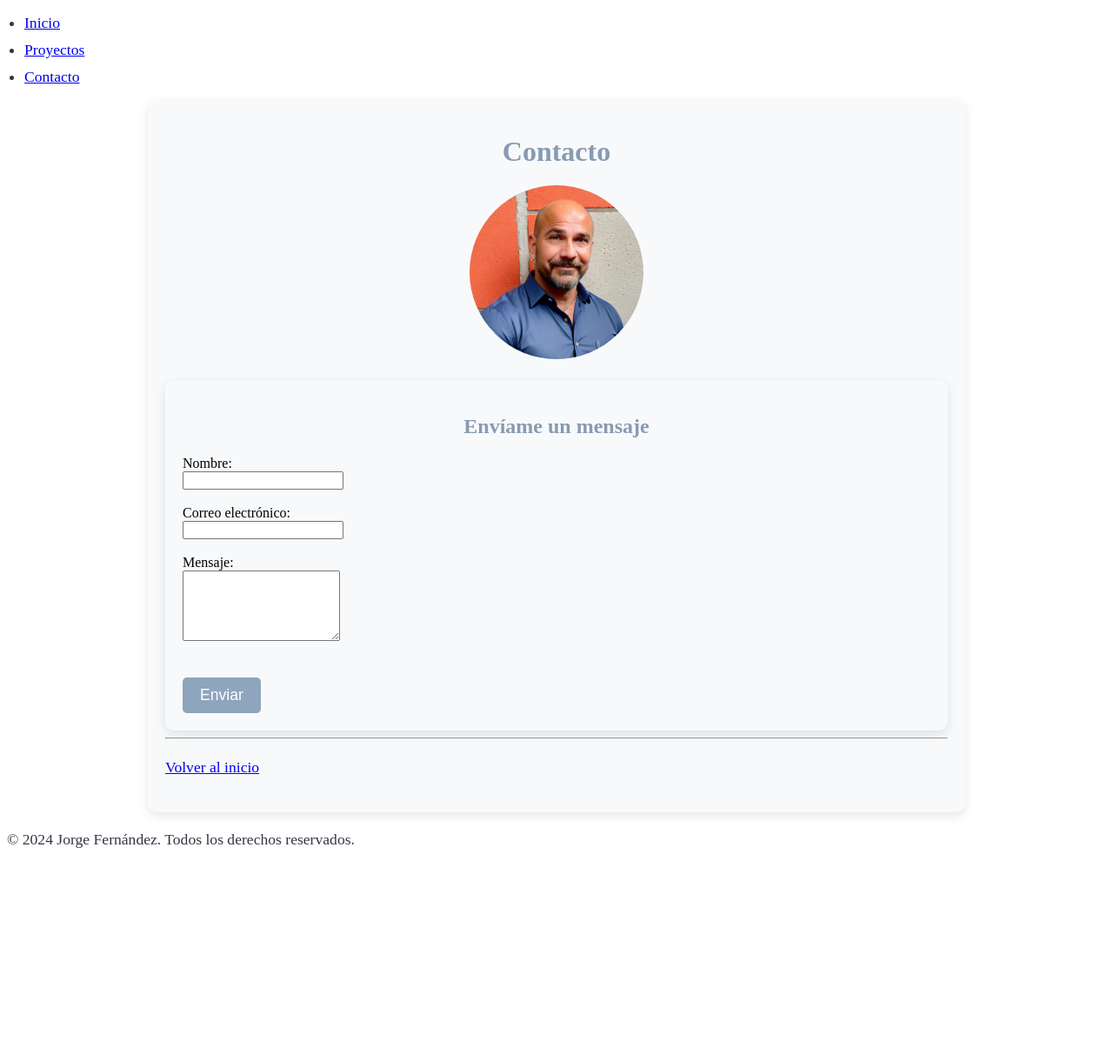
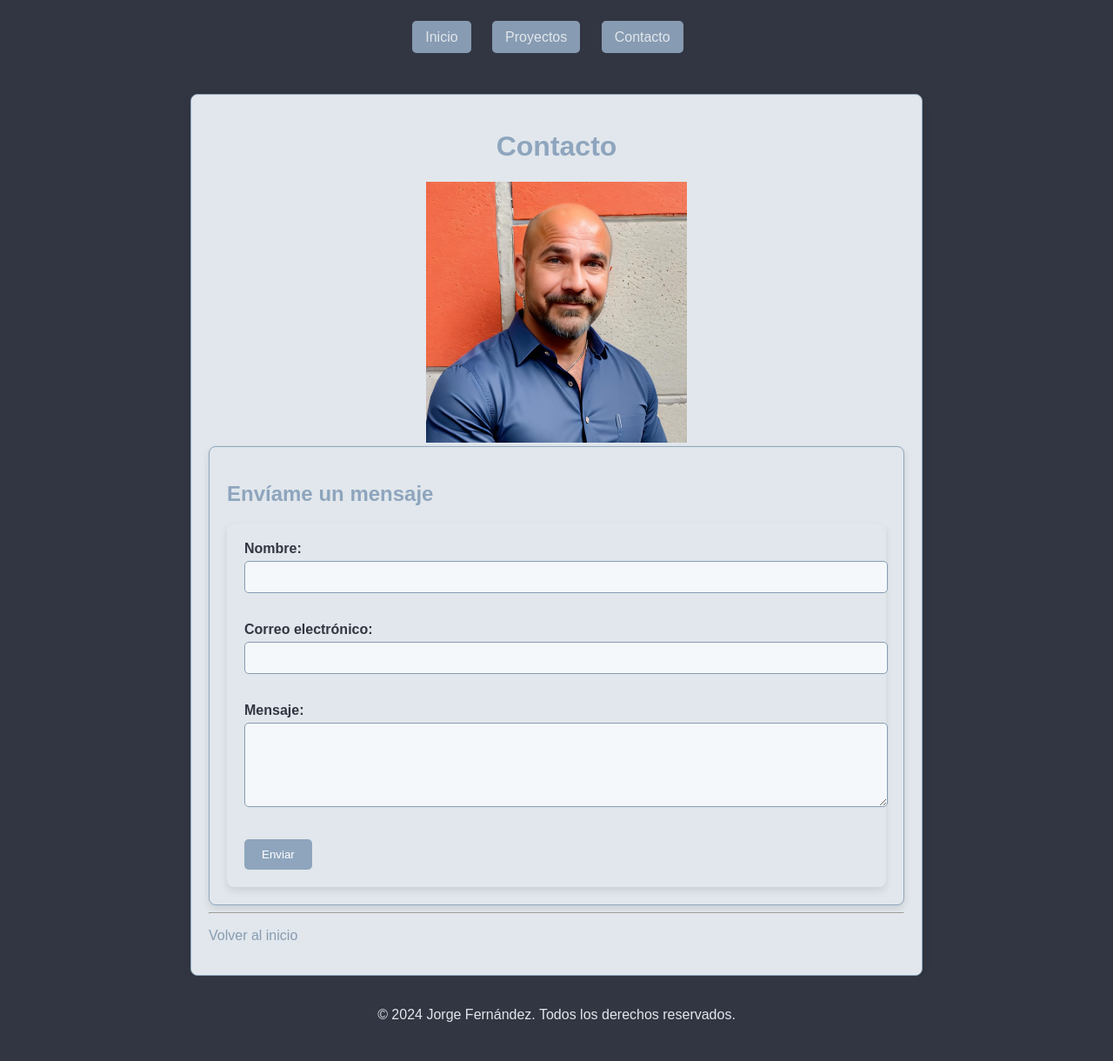
Before and after one commit to joferte84/joferte84.github.io, a Jekyll site: the page built from contact.md, in a window 1280 px wide. Shown: the whole page at 87% size. Built offline with Jekyll 4.4.1, drawn with Linux system fonts in a browser that asks for light colours; before the commit the page ends 997 px from its top, so only the background shows below that.

Commit message:
Update style.css

```diff
--- a/assets/css/style.css
+++ b/assets/css/style.css
@@ -1,60 +1,105 @@
-/* Ajuste de imagen y contenedor */
+/* Estilo para centrar el contenido y darle espacio */
 .container {
-    max-width: 900px;
-    margin: 0 auto;
-    padding: 20px;
-    background-color: #f8f9fa; /* Fondo claro */
-    border-radius: 10px;
-    box-shadow: 0 4px 12px rgba(0, 0, 0, 0.1); /* Sombra suave */
+    max-width: 800px;
+    margin: 0 auto; /* Centra el contenedor horizontalmente */
+    padding: 20px; /* Añade espacio alrededor del contenido */
+    background-color: #e1e7ec; /* Fondo Mystic para enmarcar */
+    border: 1px solid #8ea5bd; /* Borde Nepal */
+    border-radius: 8px; /* Bordes redondeados */
+    box-shadow: 0 4px 8px rgba(0, 0, 0, 0.1); /* Sombra ligera */
+    color: #323642; /* Color de texto Tuna para contraste */
 }
 
-/* Estilo de la imagen */
-.container img {
-    border-radius: 50%;
-    width: 200px;
-    height: auto;
-    margin-bottom: 20px;
+body {
+    font-family: Arial, sans-serif;
+    background-color: #323642; /* Fondo principal Tuna */
+    color: #e1e7ec; /* Color del texto general fuera del contenedor */
 }
 
-/* Estilo de los títulos */
 h1, h2, h3 {
-    color: #879bb2; /* Color Bali Hai */
-    text-align: center;
-    font-weight: bold;
-    margin-bottom: 20px;
+    color: #8ea5bd; /* Títulos con el color Nepal */
 }
 
-/* Estilo del texto */
-p {
-    color: #323642; /* Color Tuna */
-    line-height: 1.6;
-    font-size: 1.1em;
-    text-align: justify;
+a {
+    color: #879bb2; /* Enlaces con Bali Hai */
+    text-decoration: none;
 }
 
-/* Sección de habilidades */
-ul {
-    padding-left: 20px;
+a:hover {
+    color: #8ea5bd; /* Enlaces al pasar el cursor, Nepal */
 }
 
-ul li {
-    color: #323642; /* Texto más oscuro */
-    font-size: 1.1em;
-    margin-bottom: 10px;
+nav {
+    background-color: #323642; /* Fondo del menú Tuna */
+    padding: 10px;
+    text-align: center;
 }
 
-/* Estilo del botón de contacto */
-button {
-    background-color: #8ea5bd;
-    color: #fff;
+nav ul {
+    list-style-type: none;
+    padding: 0;
+}
+
+nav ul li {
+    display: inline;
+    margin-right: 20px;
+}
+
+nav ul li a {
+    color: #e1e7ec; /* Color de los enlaces del menú Mystic */
+    background-color: #879bb2; /* Fondo de los botones del menú Bali Hai */
+    padding: 10px 15px;
+    border-radius: 5px;
+}
+
+nav ul li a:hover {
+    background-color: #8ea5bd; /* Fondo Nepal al pasar el cursor */
+}
+
+footer {
+    text-align: center;
+    padding: 20px 0;
+    color: #e1e7ec; /* Color del texto del pie de página Mystic */
+    background-color: #323642; /* Fondo del pie de página Tuna */
+}
+
+main {
+    margin-top: 30px;
+}
+
+
+/* Estilos del formulario de contacto */
+form {
+    background-color: #e1e7ec; /* Fondo claro Mystic */
+    padding: 20px;
+    border-radius: 8px;
+    box-shadow: 0 4px 8px rgba(0, 0, 0, 0.1);
+}
+
+form label {
+    color: #323642; /* Color del texto del formulario */
+    font-weight: bold;
+}
+
+form input, form textarea {
+    width: 100%;
+    padding: 10px;
+    margin-top: 5px;
+    margin-bottom: 15px;
+    border: 1px solid #879bb2; /* Bordes con color Bali Hai */
+    border-radius: 5px;
+    background-color: #f4f8fb; /* Fondo suave */
+}
+
+form button {
+    background-color: #8ea5bd; /* Fondo del botón Nepal */
+    color: white;
     padding: 10px 20px;
     border: none;
     border-radius: 5px;
-    font-size: 1.1em;
     cursor: pointer;
-    margin-top: 20px;
 }
 
-button:hover {
-    background-color: #879bb2;
+form button:hover {
+    background-color: #879bb2; /* Fondo Bali Hai al pasar el cursor */
 }
```
